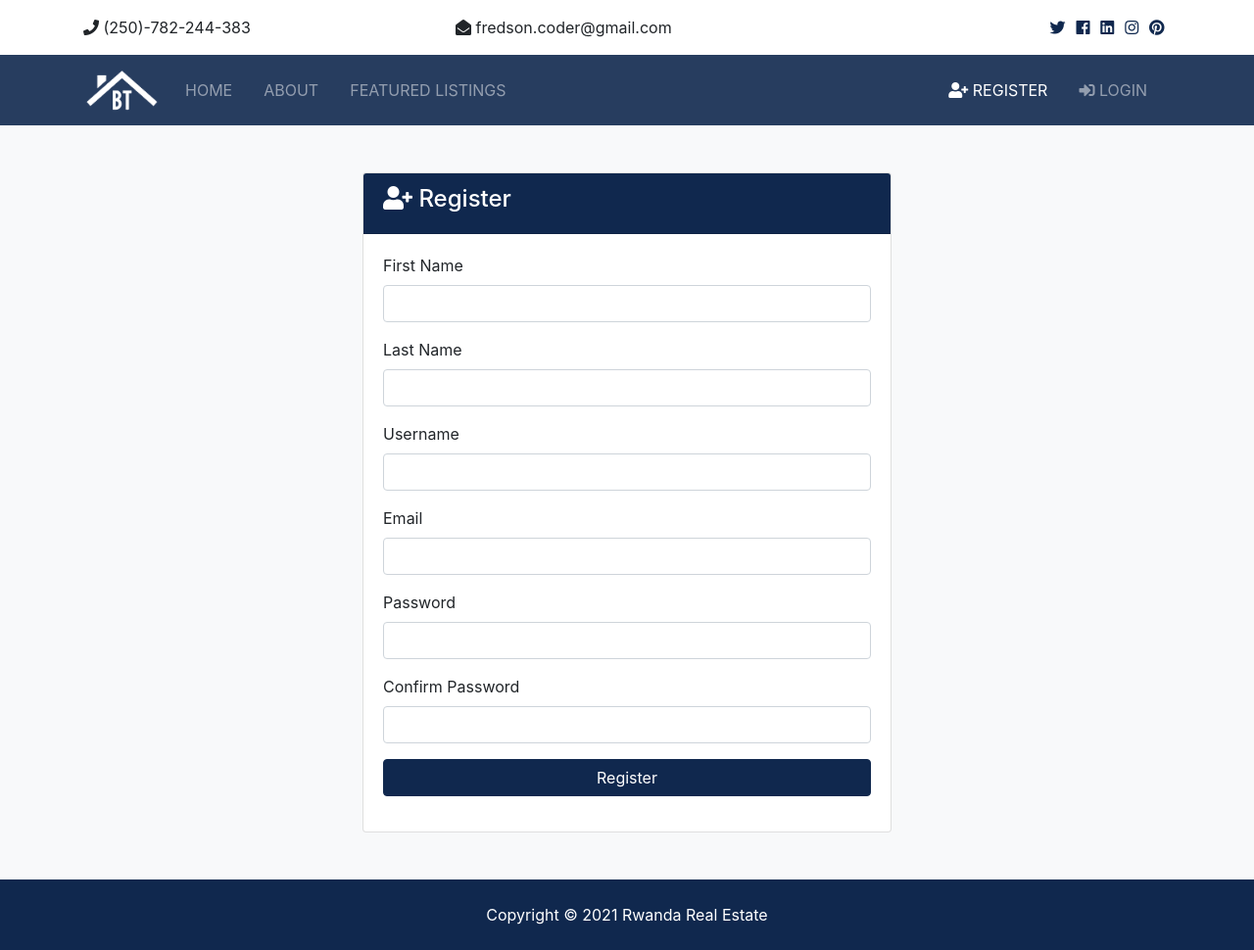
After one commit to GisaKaze/realEstateRwanda, a Django app: page /accounts/register in a window 1280 px wide. The commit adds this page. Shown: the whole page at 98% size. Run offline with Django 3.2, Linux system fonts and the light colour scheme; some libraries are stand-ins or nearby versions.

Commit message:
csrf_token added to the form

```diff
--- /dev/null
+++ b/accounts/urls.py
@@ -0,0 +1,10 @@
+from django.urls import path
+
+from . import views
+
+urlpatterns = [
+    path('login', views.login, name='login'),
+    path('register', views.register, name='register'),
+    path('logout', views.logout, name='logout'),
+    path('dashboard', views.dashboard, name='dashboard'),
+]
--- a/accounts/views.py
+++ b/accounts/views.py
@@ -1,3 +1,17 @@
-from django.shortcuts import render
+from django.shortcuts import render, redirect
 
-# Create your views here.
+
+def register(request):
+    return render(request, 'accounts/register.html')
+
+
+def login(request):
+    return render(request, 'accounts/login.html')
+
+
+def logout(request):
+    return redirect('index')
+
+
+def dashboard(request):
+    return render(request, 'accounts/dashboard.html')
--- a/btre/settings.py
+++ b/btre/settings.py
@@ -34,14 +34,15 @@ INSTALLED_APPS = [
     'pages.apps.PagesConfig',
     'listings.apps.ListingsConfig',
     'realtors.apps.RealtorsConfig',
+    'accounts.apps.AccountsConfig',
     'django.contrib.admin',
     'django.contrib.auth',
     'django.contrib.contenttypes',
     'django.contrib.sessions',
     'django.contrib.messages',
-    'livereload',
     'django.contrib.staticfiles',
     'django.contrib.humanize',
+    'livereload',
 ]
 
 MIDDLEWARE = [
--- a/btre/urls.py
+++ b/btre/urls.py
@@ -6,5 +6,6 @@ from django.conf.urls.static import static
 urlpatterns = [
     path('', include('pages.urls')),
     path('listings/', include('listings.urls')),
+    path('accounts/', include('accounts.urls')),
     path('admin/', admin.site.urls),
 ] + static(settings.MEDIA_URL, document_root=settings.MEDIA_ROOT)
--- /dev/null
+++ b/templates/accounts/register.html
@@ -0,0 +1,49 @@
+{% extends "base.html" %}
+
+{% block content %}
+
+<section id="register" class="bg-light py-5">
+    <div class="container">
+      <div class="row">
+        <div class="col-md-6 mx-auto">
+          <div class="card">
+            <div class="card-header bg-primary text-white">
+              <h4>
+                <i class="fas fa-user-plus"></i> Register</h4>
+            </div>
+            <div class="card-body">
+                <form action="{% url 'register' %}" method="POST">
+                    {% csrf_token %}
+                  <div class="form-group">
+                  <label for="first_name">First Name</label>
+                  <input type="text" name="first_name" class="form-control" required>
+                </div>
+                <div class="form-group">
+                  <label for="last_name">Last Name</label>
+                  <input type="text" name="last_name" class="form-control" required>
+                </div>
+                <div class="form-group">
+                  <label for="username">Username</label>
+                  <input type="text" name="username" class="form-control" required>
+                </div>
+                <div class="form-group">
+                  <label for="email">Email</label>
+                  <input type="email" name="email" class="form-control" required>
+                </div>
+                <div class="form-group">
+                  <label for="password2">Password</label>
+                  <input type="password" name="password" class="form-control" required>
+                </div>
+                <div class="form-group">
+                  <label for="password">Confirm Password</label>
+                  <input type="password" name="password2" class="form-control" required>
+                </div>
+                <input type="submit" value="Register" class="btn btn-primary btn-block">
+              </form>
+            </div>
+          </div>
+        </div>
+      </div>
+    </div>
+  </section>
+{% endblock %}
--- a/templates/partials/_navbar.html
+++ b/templates/partials/_navbar.html
@@ -40,12 +40,24 @@
         </ul>
 
         <ul class="navbar-nav ml-auto">
-          <li class="nav-item mr-3">
-            <a class="nav-link" href="register.html">
+          <li
+            {% if 'register' in request.path %}
+            class="nav-item active mr-3"
+            {% else %}
+              class="nav-item mr-3"
+            {% endif %}
+          >
+            <a class="nav-link" href="{% url 'register' %}">
               <i class="fas fa-user-plus"></i> Register</a>
           </li>
-          <li class="nav-item mr-3">
-            <a class="nav-link" href="login.html">
+          <li
+            {% if 'login' in request.path %}
+            class="nav-item active mr-3"
+            {% else %}
+              class="nav-item mr-3"
+            {% endif %}
+          >
+            <a class="nav-link" href="{% url 'login' %}">
               <i class="fas fa-sign-in-alt"></i>
 
               Login</a>
```
Also changed, not shown: templates/accounts/dashboard.html (added, +10 -0 lines), templates/accounts/login.html (added, +35 -0 lines).
